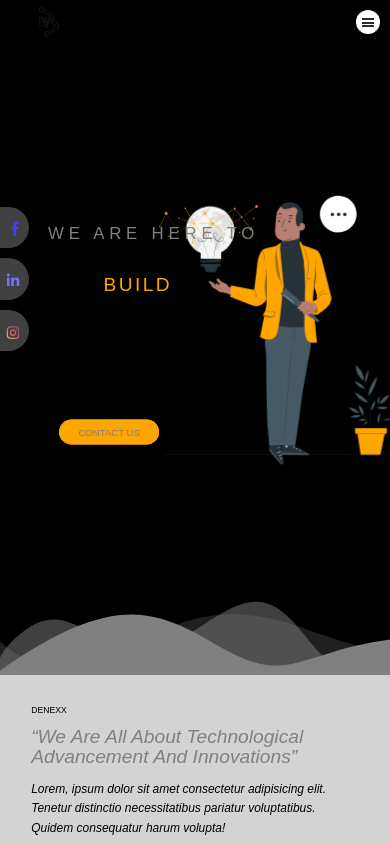
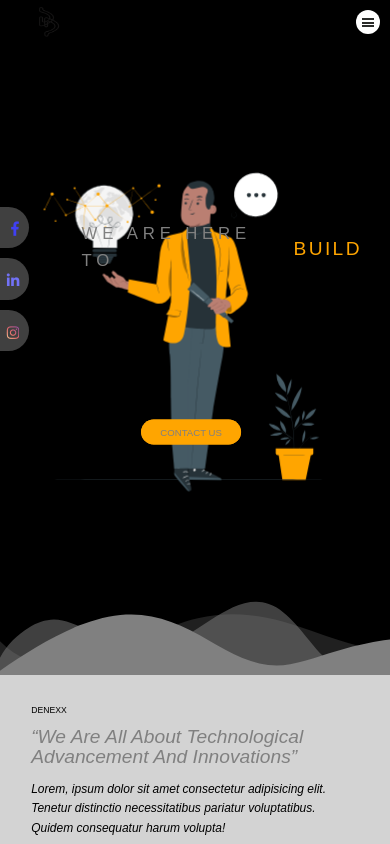
Before and after one commit to DanielDxSage/denexx-proj, a website: page index.html in a window 390 px wide. Shown: the top 844 px of the page. Drawn offline with nearby package versions, Linux system fonts and the light colour scheme; a web font is replaced by a local one.

Commit message:
ui tweak n

```diff
--- a/sass/abstracts/_mixins.scss
+++ b/sass/abstracts/_mixins.scss
@@ -16,6 +16,10 @@
     @media (max-width: 56.25em) { @content };  //900px
   }
 
+  @if $breakpoint == ipad-pro {
+    @media (max-width: 64em) { @content };  //1024px
+  }
+
   @if $breakpoint == tab-land {
     @media (max-width: 75em) { @content };  //1200px
   }
--- a/sass/base/_base.scss
+++ b/sass/base/_base.scss
@@ -52,6 +52,10 @@ body {
       grid-template-rows: 53vh min-content min-content;
     }
 
+    @include respond(ipad-pro) {
+      grid-template-rows: 50vh min-content min-content;
+    }
+
     @include respond(tab-port) {
       grid-template-rows: 50vh min-content min-content;
     }
--- a/sass/base/_typography.scss
+++ b/sass/base/_typography.scss
@@ -19,10 +19,29 @@
   // margin-left: -20rem;
 
 
+  @include respond(tab-land) {
+    top: 20rem;
+    left: 25rem;
+  }
+
+  @include respond(ipad-pro) {
+    top: 20rem;
+    left: 20rem;
+  }
+
+  @include respond(tab-port) {
+    top: 25rem;
+    left: 10rem;
+  }
+
   @include respond(mobile-l) {
     top: 42rem;
-    left: 6rem;
-    flex-direction: column;
+    left: 13rem;
+  }
+
+  @include respond(mobile-m) {
+    top: 42rem;
+    left: 11rem;
   }
 
   &--main {
--- a/sass/layouts/_header.scss
+++ b/sass/layouts/_header.scss
@@ -16,9 +16,11 @@
     z-index: 100;
 
     @include respond(tab-land) {
+      margin-top: 42rem;
       transform: translate(-220px, 0);
     }
     @include respond(tab-port) {
+      margin-top: 42rem;
       transform: translate(-200px, 0);
     }
     @include respond(phone) {
@@ -82,6 +84,14 @@
     bottom: 7%;
 
 
+    @include respond(tab-land) {
+      width: 90%;
+      height: 90%;
+      position: absolute;
+      left: 5%;
+      bottom: 5;
+    }
+
     @include respond(tab-port) {
       width: 90%;
       height: 90%;
@@ -100,17 +110,15 @@
     }
 
     @include respond(mobile-l) {
-      width: 76%;
-      height: 80%;
-      left: 28rem;
-      top: 11rem;
+      width: 90%;
+      height: 90%;
+      left: 3rem;
     }
 
     @include respond(mobile-m) {
-      width: 76%;
-      height: 80%;
-      left: 26rem;
-      top: 11rem;
+      width: 90%;
+      height: 90%;
+      left: 3rem;
     }
   }
 
@@ -121,13 +129,24 @@
     transform: translate(-50%, -50%);
     text-align: center;
 
+    @include respond(tab-land) {
+      top: 64%;
+      left: 51%;
+    }
+
+    @include respond(tab-port) {
+      top: 64%;
+      left: 49%;
+    }
+
     @include respond(mobile-l) {
       top: 64%;
-      left: 28%;
+      left: 49%;
     }
+
     @include respond(mobile-m) {
-      top: 64%;
-      left: 31%;
+      top: 63%;
+      left: 50%;
     }
   }
 }
--- a/sass/pages/_contact.scss
+++ b/sass/pages/_contact.scss
@@ -12,6 +12,7 @@
   transform: translate(-245px, 0);
 
   @include respond(tab-land) {
+    margin-top: 24rem;
     transform: translate(-223px, 0);
   }
   @include respond(tab-port) {
@@ -88,6 +89,11 @@
     @include respond(tab-land) {
       top: 18rem;
       left: 32rem;
+    }
+
+    @include respond(ipad-pro) {
+      top: 26rem;
+      left: 24.5rem;
     }
 
     @include respond(tab-port) {
```
Also changed, not shown: css/style.css.
